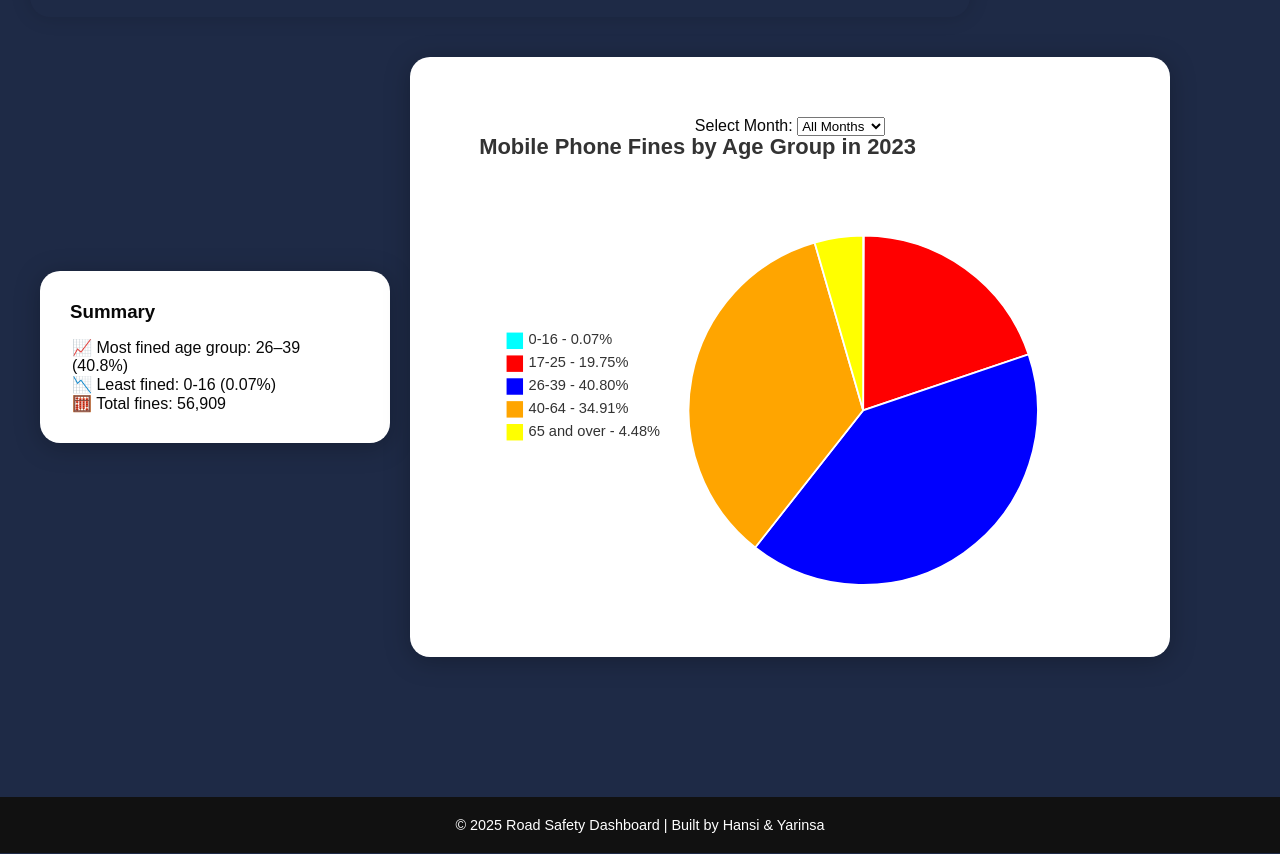
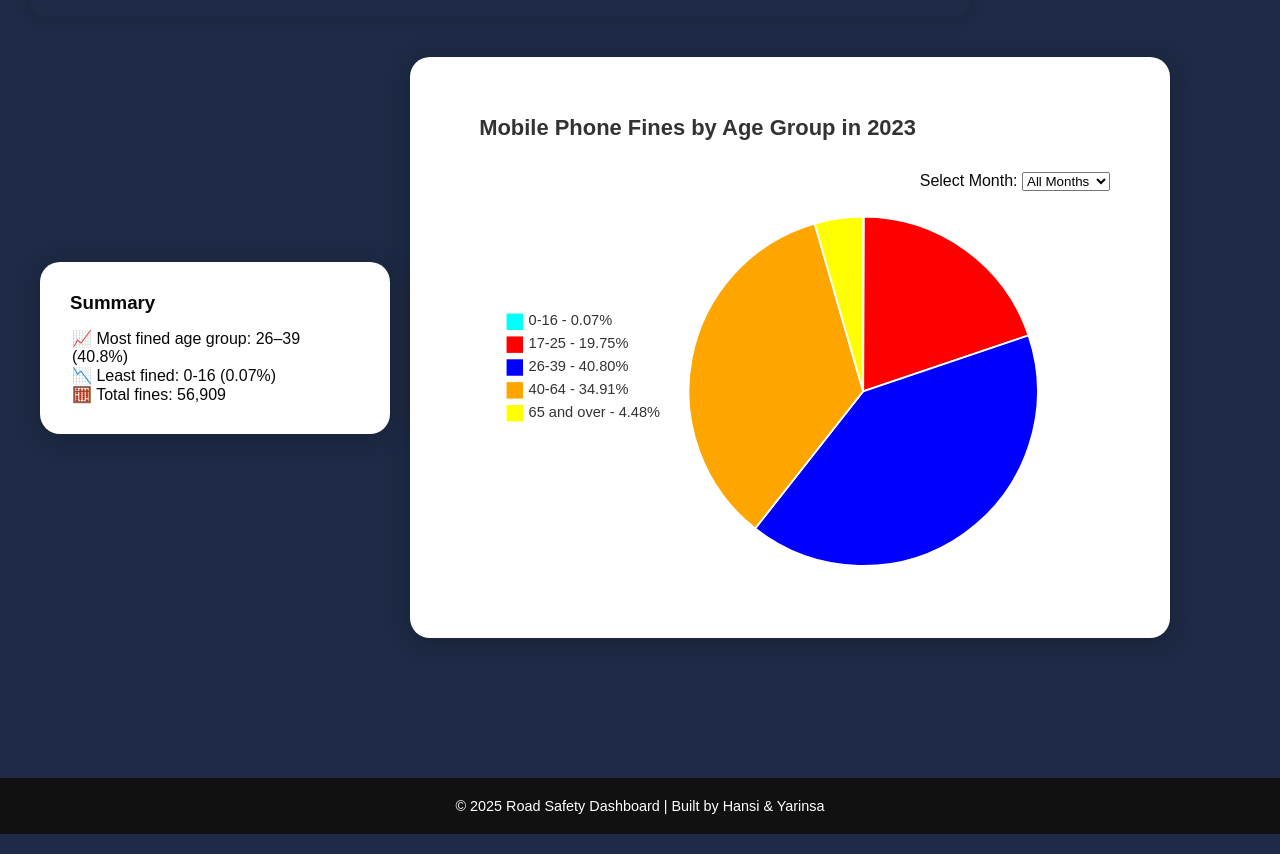
Before and after one commit to Yarinsa608/Data-Visualisation-Project-Design-Book-and-Website, a plain HTML site: page dashboard.html in a window 1280 px wide. Shown: the part 644-1498 px from the top of the page. Drawn offline with nearby package versions, Linux system fonts and the light colour scheme.

Commit message:
Styles for the filter

```diff
--- a/css/visualisations.css
+++ b/css/visualisations.css
@@ -1,17 +1,17 @@
 #piechart {
   max-width: 100%;
-  /*margin: 40px auto 40px 500px;*/
   flex: 1 1 600px;
   text-align: center;
 }
 
 .piechart-box {
+  position: relative;
   filter: drop-shadow(0 4px 12px rgba(0, 0, 0, 0.25));
   border-radius: 20px;
   background: white;
   padding: 60px;
   max-width: 760px;
-  width: 100%; /* neww for responsive, below one too*/
+  width: 100%;
   height: auto;
 
 }
@@ -27,6 +27,15 @@
   #piechart {
     width: 90%;
   }
+}
+
+/*For the pie chart filter*/
+#month-filter-container {
+  position: absolute;
+  right: 60px;
+  top: 115px;
+  font-family: 'Poppins', 'Arial', sans-serif;
+  font-size: 16px;
 }
 
 #barchart {
```
